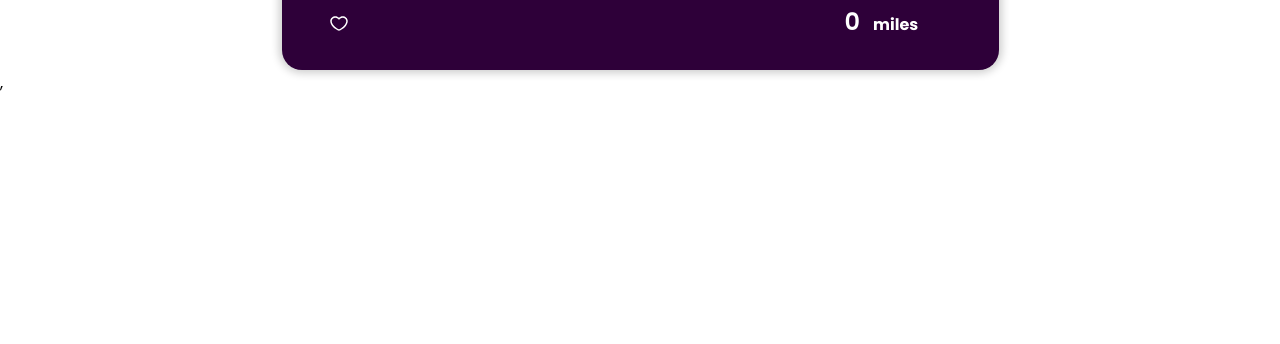
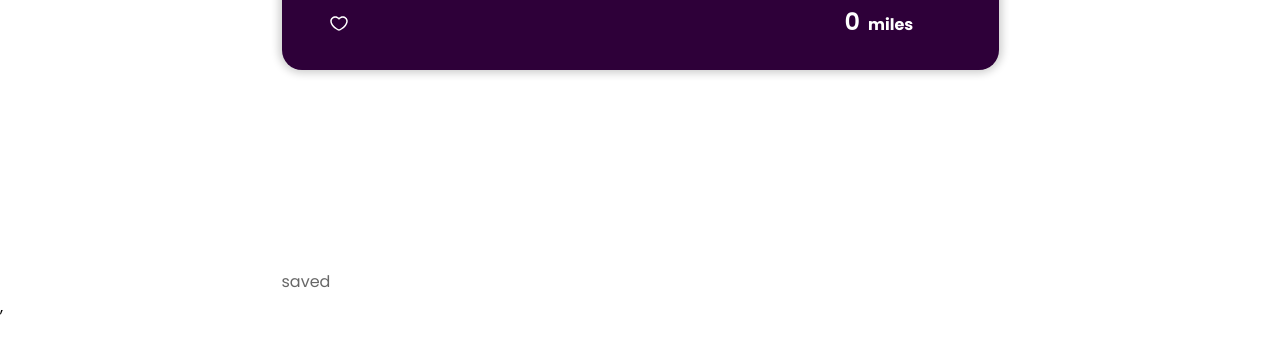
Before and after one commit to Joan266/Unit-Converter, a React (Create React App) app in the folder client/: page / in a window 1280 px wide. Shown: the part 246-590 px from the top of the page. Built offline with nearby package versions, Linux system fonts and the light colour scheme.

Commit message:
added conversions mapping

```diff
--- a/client/src/components/conversionsList.jsx
+++ b/client/src/components/conversionsList.jsx
@@ -1,7 +1,22 @@
+import { useStoreContext } from "../StoreContext";
 function ConversionsList() {
+  const { state } = useStoreContext()
   return (
-    <div className="container">
-
+    <div className="conversionsList">
+      <label htmlFor="saved conversion" className="medium-text">saved</label>
+      <div className="conversionsContainer">
+        {state && state.length > 0 && state.map((conversion,index) => { return (
+          <div key={index}>
+            <span>
+              {conversion.initialNumber} {conversion.initialUnit} → {conversion.finalNumber} {conversion.finalUnit}
+            </span>
+            <div className="xmark-container">
+              <img src="icons/xMark.svg" alt="X mark" />
+            </div>
+          </div>
+          )})
+        }
+      </div>
     </div>
   );
 }
--- a/client/src/components/unitConverter.jsx
+++ b/client/src/components/unitConverter.jsx
@@ -26,7 +26,9 @@ function UnitConverter() {
   };
 
   function handleReverseConversion()  {
-    setInitialNumber(finalNumber);
+    if(initialNumber !== "" && initialNumber !== 0) {
+      setInitialNumber(finalNumber);
+    }
     if (conversionOperation.id % 2 === 0)
       setConversionOperation(conversionOperations[conversionOperation.id + 1]);
     else
@@ -34,7 +36,7 @@ function UnitConverter() {
   };
 
   function handleSaveConversion()  {
-    if(initialNumber === 0) return
+    if(initialNumber === "" || Number === 0) return
     const formattedFinalNumber = (Math.floor(finalNumber * 100) / 100).toString()
     const conversion = {
       initialNumber,
--- a/client/src/index.css
+++ b/client/src/index.css
@@ -196,8 +196,17 @@ main {
         }
       }
       .num {
-        margin-right: 13px;
+        margin-right: 8px;
       }
+    }
+  }
+  .conversionsList {
+    margin-top: 199px;
+    display: flex;
+    flex-direction: column;
+    color: var(--strong-grey-text-color);
+    .conversions-container {
+
     }
   }
 }
```
